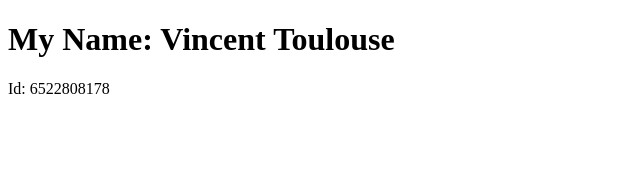
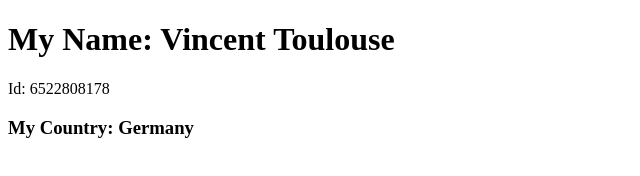
Before and after one commit to Forscherliga/DES424_6522808178, a plain HTML site: page src/index.html in a window 1280 px wide. Shown: the whole page, without its empty margins (0-640 px from the left). Drawn offline with Linux system fonts and the light colour scheme.

Commit message:
added home country

```diff
--- a/src/index.html
+++ b/src/index.html
@@ -3,5 +3,6 @@
     <body>
     	<h1>My Name: Vincent Toulouse</h1>
         <p>Id: 6522808178</p>
+        <h3>My Country: Germany</h3>
     </body>
 </html>
```
